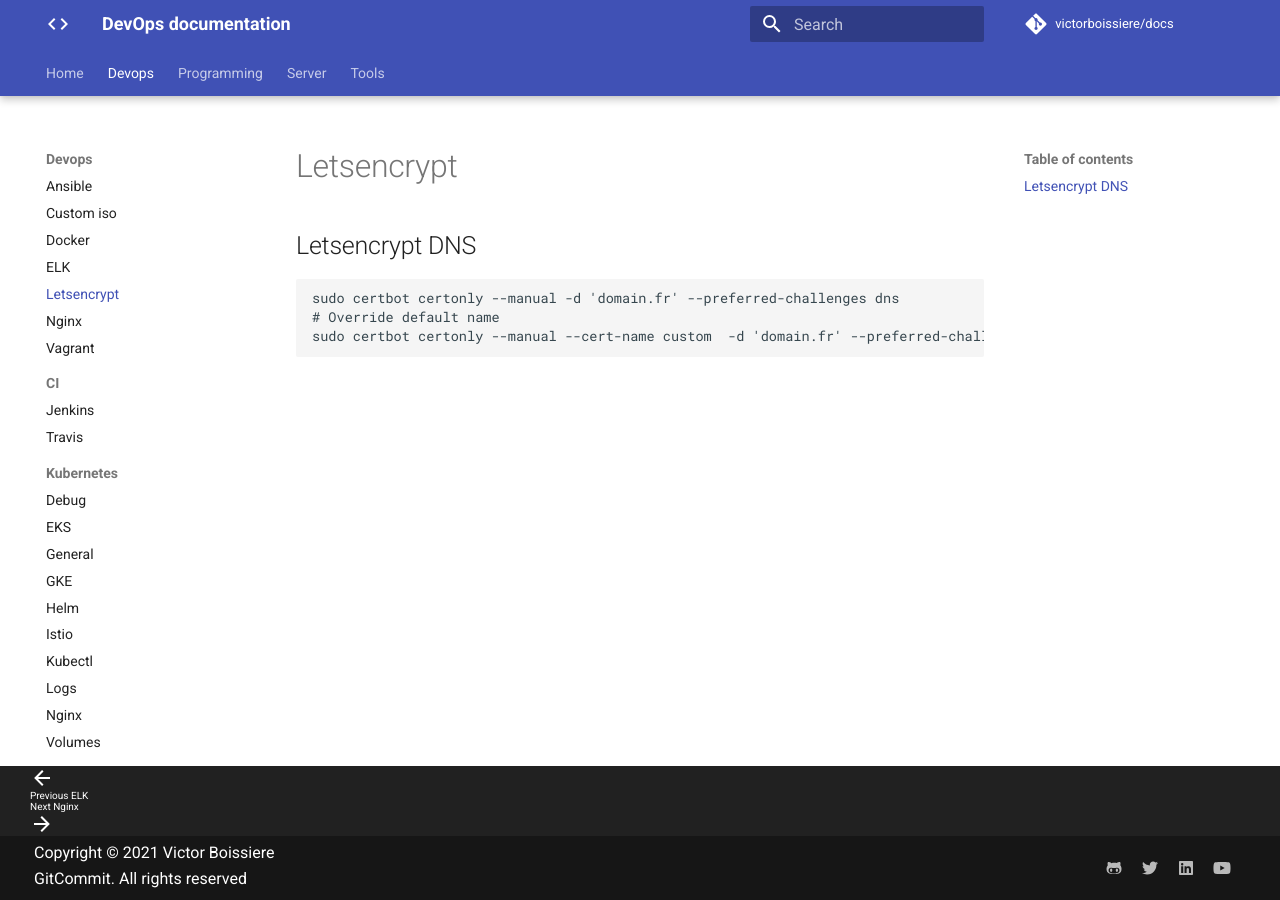
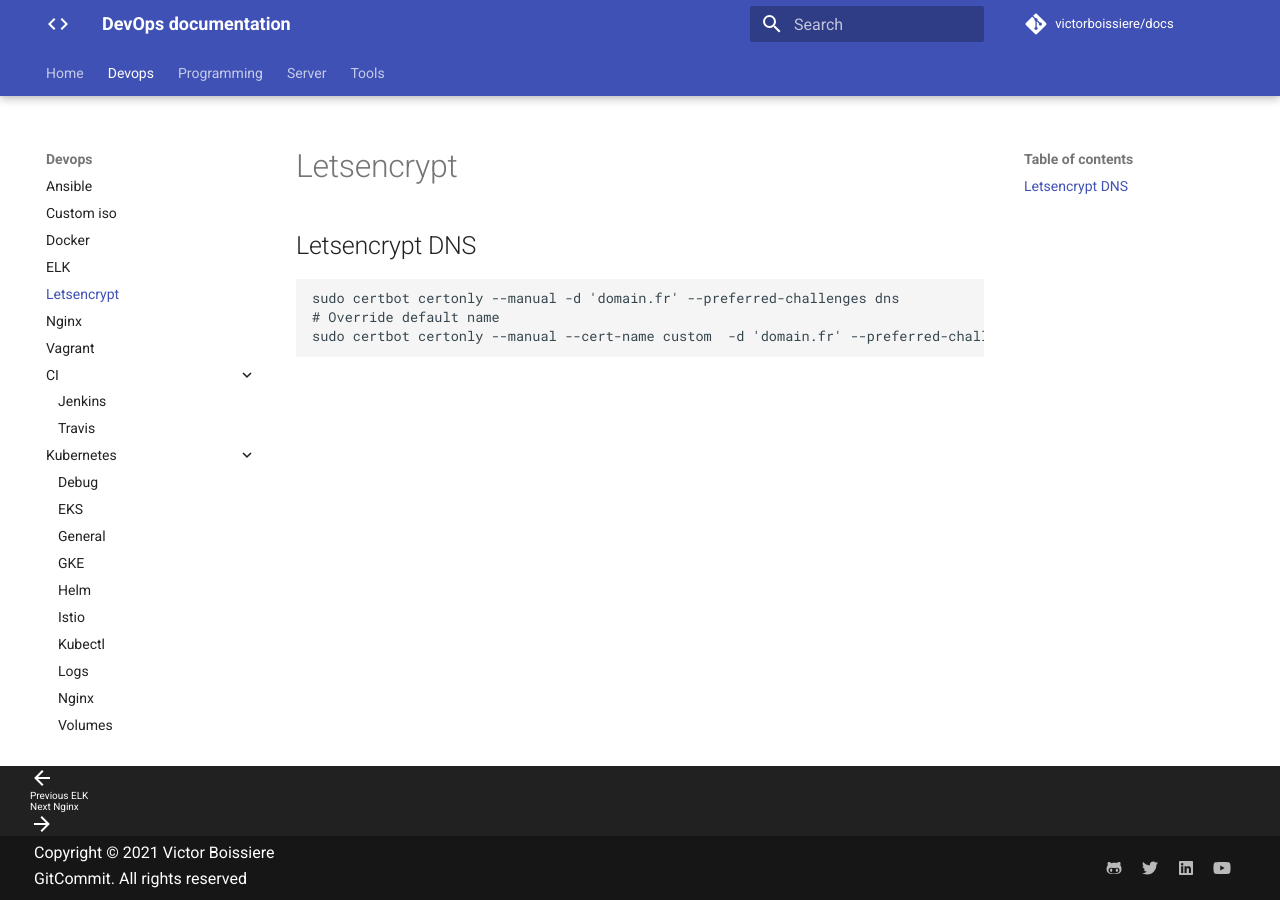
Before and after one commit to victorboissiere/docs, an MkDocs documentation site: the page built from docs/devops/letsencrypt.md, in a window 1280 px wide. Built offline with MkDocs 1.6.1 and Material for MkDocs 9.7.7, drawn with Linux system fonts in a browser that asks for light colours; comment, search, counter and statistics services are not loaded.

Commit message:
docs: Disable section

```diff
--- a/mkdocs.yml
+++ b/mkdocs.yml
@@ -10,7 +10,6 @@ theme:
   features:
     - navigation.tabs
     - navigation.tabs.sticky
-    - navigation.sections
     - navigation.expand
   icon:
     logo: material/code-tags
```
Also changed, not shown: docs/tools/vim.md (+3 -0 lines).
